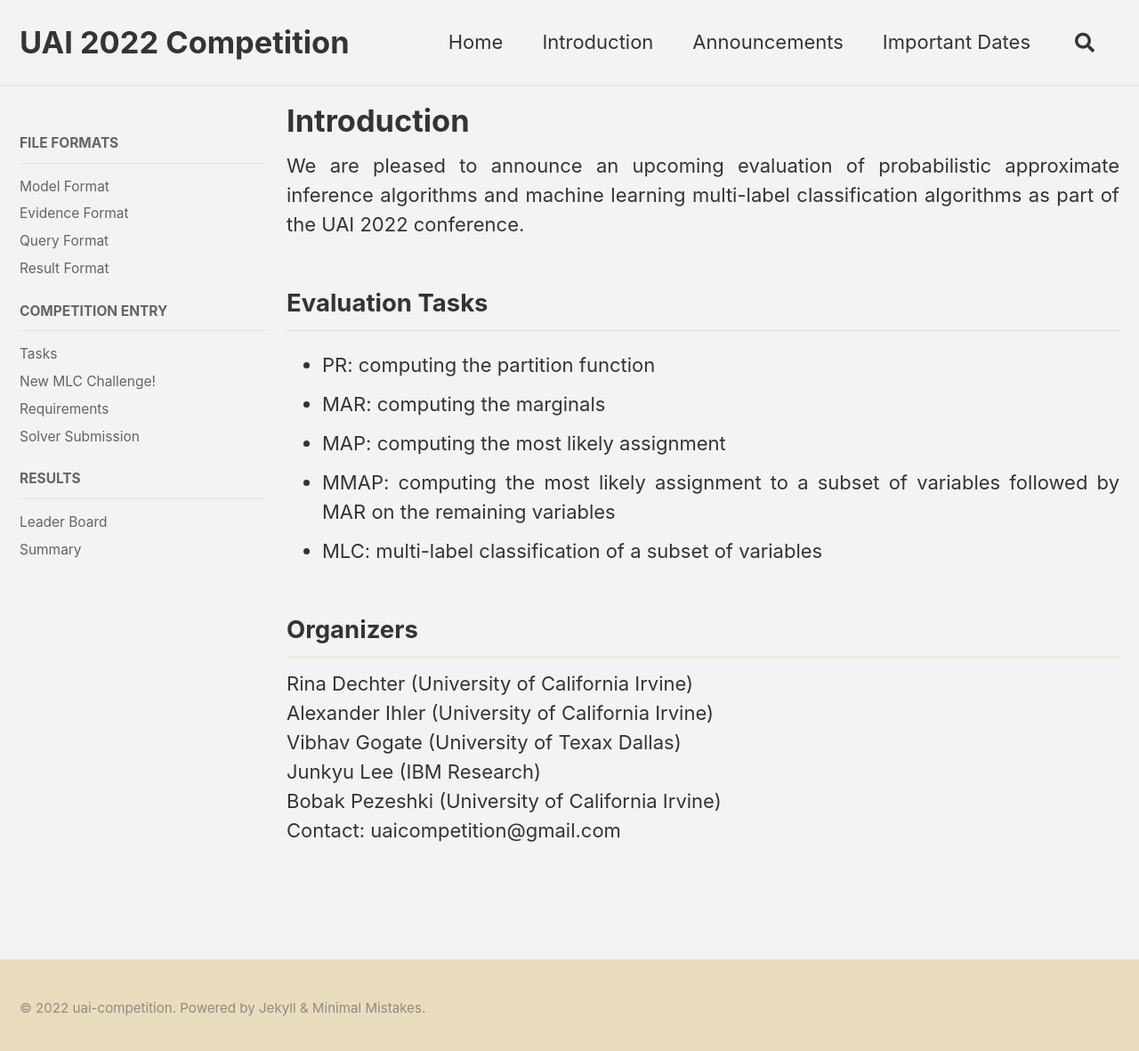
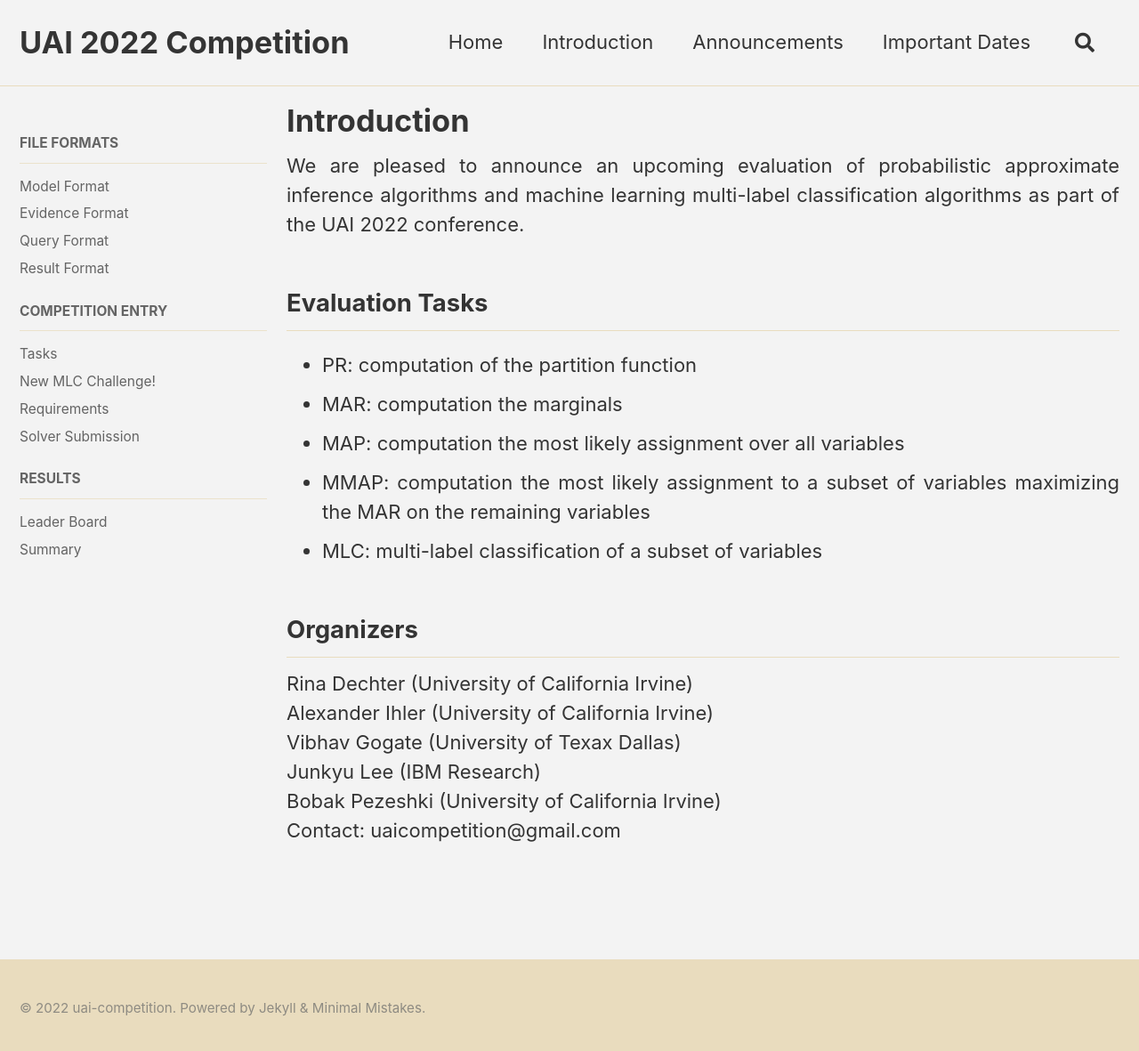
Before and after one commit to vibhavg1/uai-competition-dev, a Jekyll site: the page built from _pages/root/information/introduction.md, in a window 1280 px wide and 1189 px high. Shown: the top 1181 px of the window at 89% size. Built offline with Jekyll 4.4.1, drawn with Linux system fonts in a browser that asks for light colours; cached includes are drawn as plain includes.

Commit message:
Update introduction.md

```diff
--- a/_pages/root/information/introduction.md
+++ b/_pages/root/information/introduction.md
@@ -7,10 +7,10 @@ as part of the UAI 2022 conference.
 <!-- All researchers working on inference in graphical models and statistical relational models are encouraged to participate.-->
 
 ## Evaluation Tasks
-- PR:  computing the partition function
-- MAR: computing the marginals
-- MAP: computing the most likely assignment
-- MMAP: computing the most likely assignment to a subset of variables followed by MAR on the remaining variables
+- PR:  computation of the partition function
+- MAR: computation the marginals
+- MAP: computation the most likely assignment over all variables
+- MMAP: computation the most likely assignment to a subset of variables maximizing the MAR on the remaining variables
 - MLC: multi-label classification of a subset of variables
 
 
```
